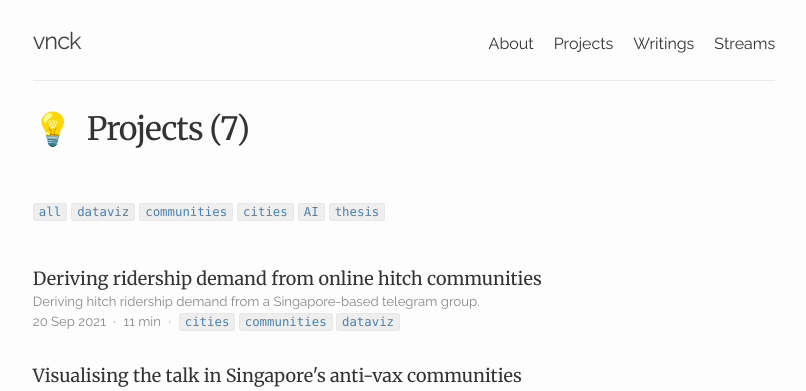
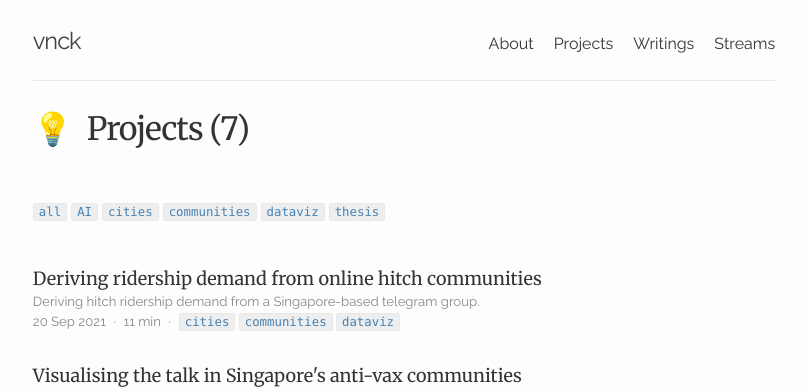
Before and after one commit to vnck/vnck.github.io, a Jekyll site: the page built from projects.markdown, in a window 1280 px wide. Shown: the top 391 px of the page, without its empty margins (236-1042 px from the left). Built offline with Jekyll 4.4.1, drawn with Linux system fonts in a browser that asks for light colours.

Commit message:
new post

```diff
--- a/_includes/tag-cloud.html
+++ b/_includes/tag-cloud.html
@@ -5,19 +5,19 @@
             {% for tag in site.tags %}
                 {% assign ctag = tag[1] | where: "categories", page.cat %}
                 {% if ctag != empty %}
-                    {{ tag[1].size | plus: 1000 }}#{{ tag[0] }}#{{ tag[1].size }}
+                    {{ tag[0] }}#{{ tag[1].size | plus: 1000 }}#{{ tag[1].size }}
                 {% endif %}
             {% endfor %}
         {% else %}
             {% for tag in site.tags %}
-            {{ tag[1].size | plus: 1000 }}#{{ tag[0] }}#{{ tag[1].size }}
+            {{ tag[0] }}#{{ tag[1].size | plus: 1000 }}#{{ tag[1].size }}
             {% endfor %}
         {% endif %}
     {% endcapture %}
-    {% assign sortedtemptags = temptags | split:' ' | sort | reverse %}
+    {% assign sortedtemptags = temptags | split:' ' | sort %}
     {% for temptag in sortedtemptags %}
         {% assign tagitems = temptag | split: '#' %}
-        {% capture tag %}{{ tagitems[1] }}{% endcapture %}
+        {% capture tag %}{{ tagitems[0] }}{% endcapture %}
         {% include tag.html %}
     {% endfor %}
 </div>
```
Also changed, not shown: streams/_posts/2020-06-24-pilot.md (line endings or trailing spaces).
